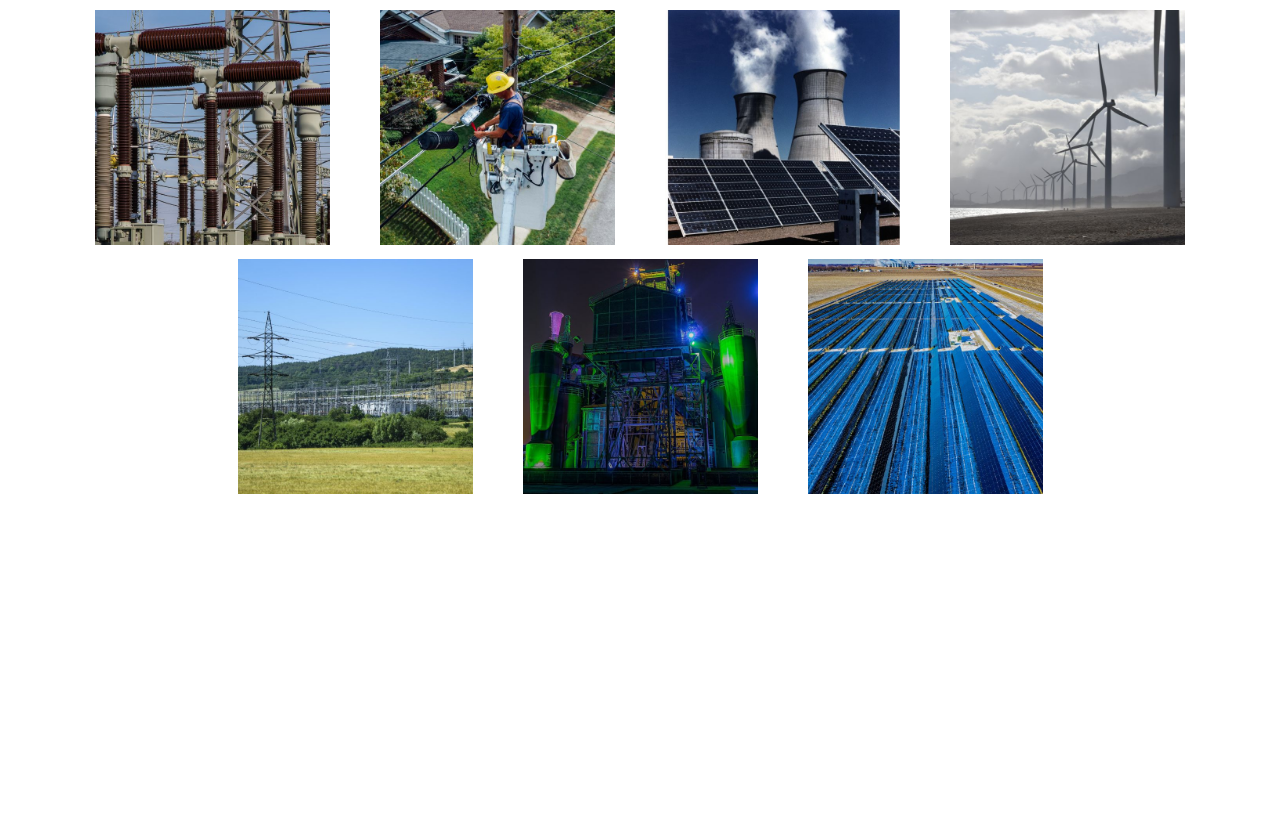
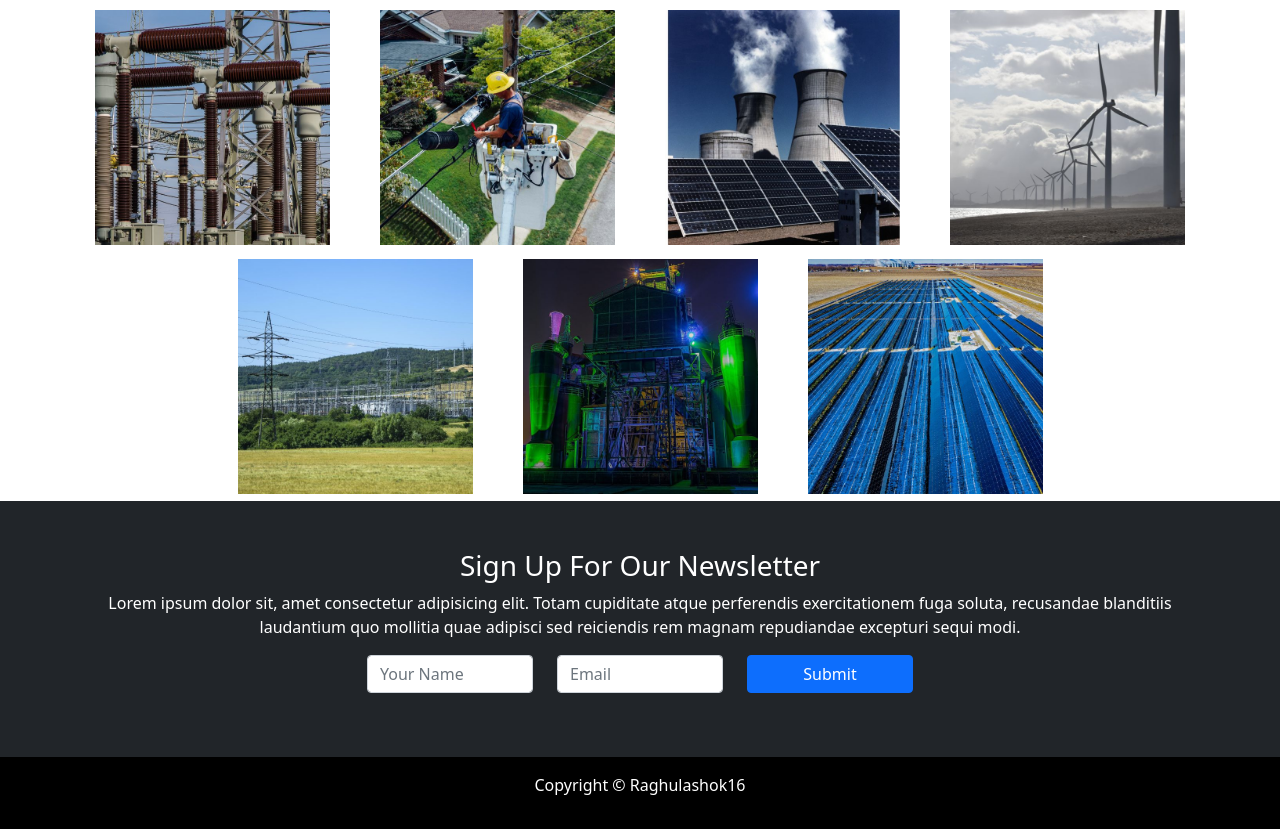
Before and after one commit to raghulashok16/greenpowers-bootstrap, a plain HTML site: page index.html in a window 1280 px wide. Shown: the part 1594-2423 px from the top of the page. Before the commit the page ends 2095 px from the top, so only its background shows below. Drawn offline with nearby package versions, Linux system fonts and the light colour scheme.

```diff
--- a/index.html
+++ b/index.html
@@ -29,7 +29,7 @@
                         <a class="nav-link active border-start border-2 ps-3" aria-current="page" href="#">Home</a>
                     </li>
                     <li class="nav-item">
-                        <a class="nav-link" href="#">About</a>
+                        <a class="nav-link" href="about.html">About</a>
                     </li>
                     <li class="nav-item">
                         <a class="nav-link" href="#">Services</a>
@@ -364,7 +364,31 @@
             </div>
         </div>
     </section>
+    <section class="sign-up bg-dark text-white text-center py-5">
+        <div class="container">
+            <h1 class="fs-3">Sign Up For Our Newsletter</h1>
+            <p>
+                Lorem ipsum dolor sit, amet consectetur adipisicing elit. Totam cupiditate atque perferendis
+                exercitationem fuga soluta, recusandae blanditiis laudantium quo mollitia quae adipisci sed reiciendis
+                rem magnam repudiandae excepturi sequi modi.
+            </p>
+            <form class="row justify-content-center">
+                <div class="col-md-2 mb-3">
+                    <input type="text" class="form-control" placeholder="Your Name">
+                </div>
+                <div class="col-md-2 mb-3">
+                    <input type="text" class="form-control" placeholder="Email">
+                </div>
+                <div class="col-md-2 mb-3">
+                    <button type="submit" class="btn btn-primary w-100">Submit</button>
+                </div>
 
+            </form>
+        </div>
+    </section>
+    <footer style="background-color: black;" class="py-3 text-white text-center">
+        <p>Copyright &copy Raghulashok16</p>
+    </footer>
     <!-- Optional JavaScript; choose one of the two! -->
 
     <!-- Option 1: Bootstrap Bundle with Popper -->
```
Also changed, not shown: about.html (added, +15 -0 lines).
